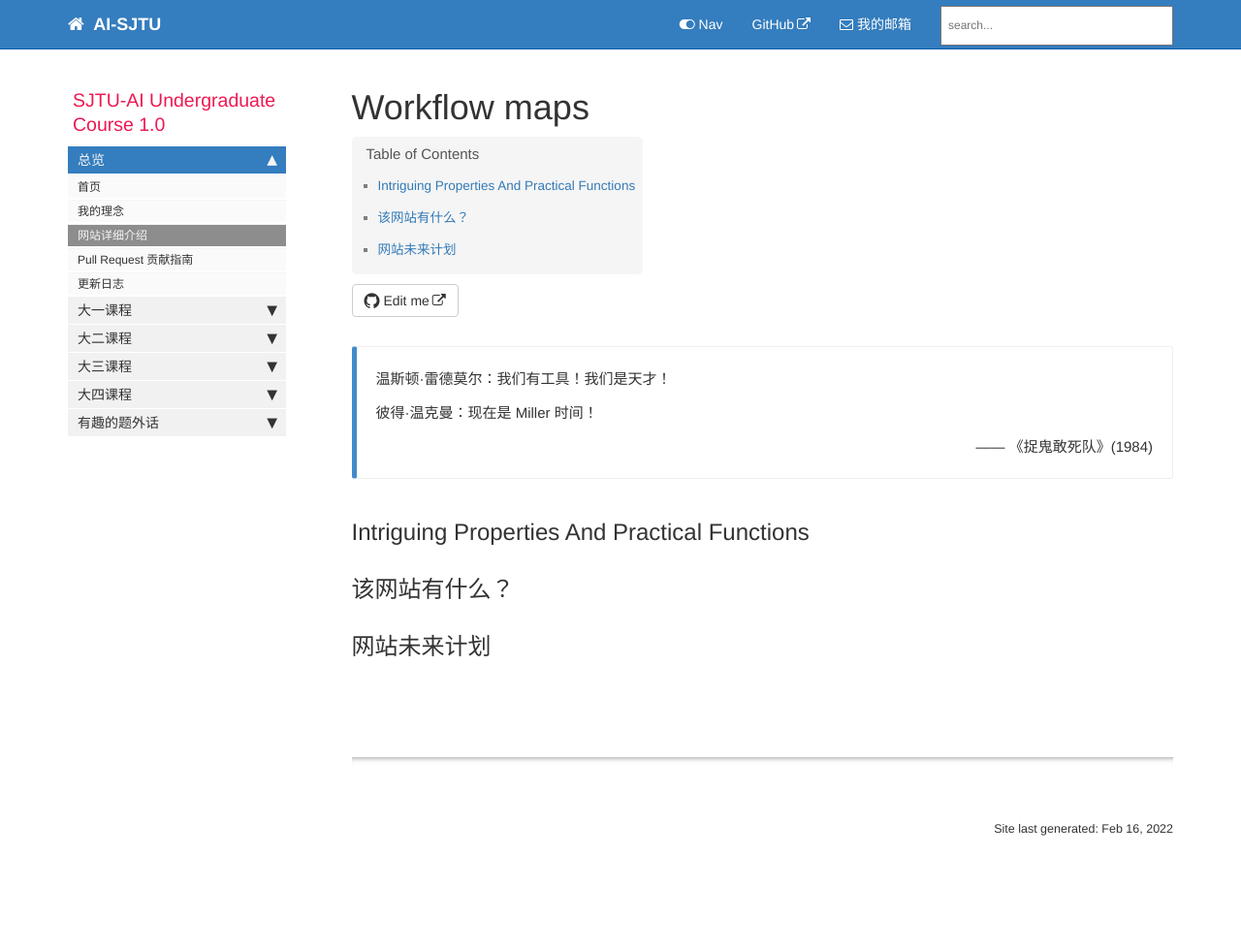
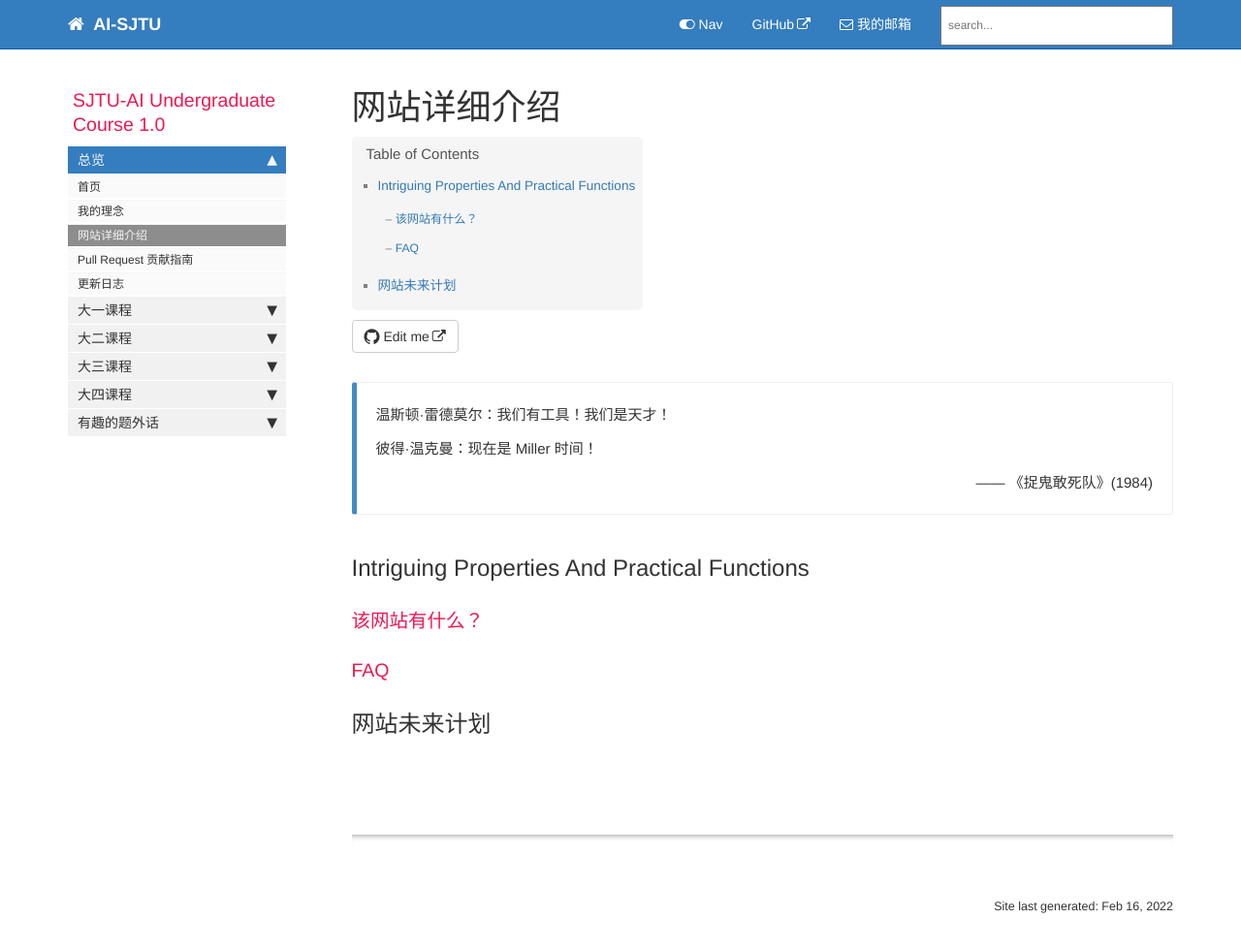
Before and after one commit to aisjtu/aisjtu.github.io, a Jekyll site: the page built from docs/pages/mydoc/mydoc_details.md, in a window 1280 px wide and 998 px high. Shown: the top 981 px of the window at 97% size. Built offline with Jekyll 4.4.1, drawn with Linux system fonts in a browser that asks for light colours; comment, search, counter and statistics services are not loaded.

Commit message:
Update mydoc_details.md

```diff
--- a/docs/pages/mydoc/mydoc_details.md
+++ b/docs/pages/mydoc/mydoc_details.md
@@ -1,5 +1,5 @@
 ---
-title: Workflow maps
+title: 网站详细介绍
 keywords: release notes, announcements, what's new, new features
 sidebar: mydoc_sidebar
 permalink: mydoc_details.html
@@ -15,9 +15,9 @@ folder: mydoc
 
 ## Intriguing Properties And Practical Functions
 
-## 该网站有什么？
+### 该网站有什么？
 
-
+### FAQ
 
 ## 网站未来计划
 
```
